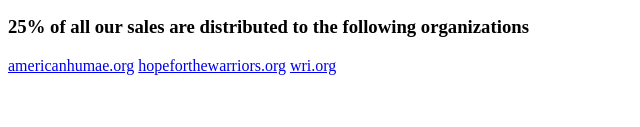
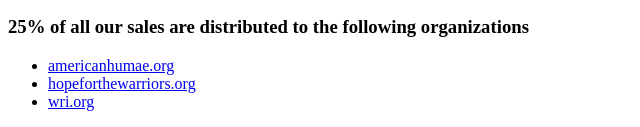
Before and after one commit to Juliabkrol/webdev1, a plain HTML site: page html-basics.html in a window 1280 px wide. Shown: the part 1255-1382 px from the top of the page, without its empty margins (0-640 px from the left). Before the commit the page ends 1338 px from the top, so only its background shows below. Drawn offline with Linux system fonts and the light colour scheme.

Commit message:
Update html-basics.html

```diff
--- a/html-basics.html
+++ b/html-basics.html
@@ -38,9 +38,11 @@
         <p id="footer"></p>
         <h2>Our Charities</h2>
         <h3>25% of all our sales are distributed to the following organizations</h3>
-        <a href="https://www.americanhumane.org/">americanhumae.org</a>
-        <a href="https://www.hopeforthewarriors.org/">hopeforthewarriors.org</a>
-        <a href="https://www.wri.org/">wri.org</a>
+        <ul>
+       <li><a href="https://www.americanhumane.org/">americanhumae.org</a></li>
+        <li><a href="https://www.hopeforthewarriors.org/">hopeforthewarriors.org</a></li>
+        <li><a href="https://www.wri.org/">wri.org</a></li>
+        </ul>
     </footer>
 
 </body>
```
